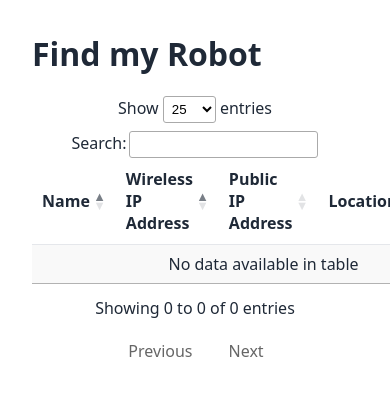
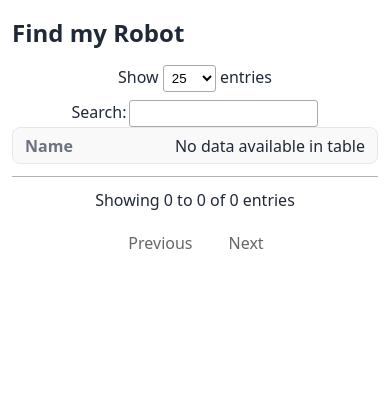
Before and after one commit to LCAS/find-my-robot, a Flask app: page / in a window 390 px wide; the page is wider, and only the part inside the window is pictured. Shown: the top 396 px of that part. Run offline with Flask 3, Linux system fonts and the light colour scheme; data that the repository does not hold is empty; some libraries are stand-ins or nearby versions.

Commit message:
Make web app mobile responsive
Agent-Logs-Url: https://github.com/LCAS/find-my-robot/sessions/1ad9612f-a35d-43f2-a147-20e27ffbb914

Co-authored-by: cooperj <28831674+cooperj@users.noreply.github.com>

```diff
--- a/static/style.css
+++ b/static/style.css
@@ -85,3 +85,46 @@ table.dataTable > tbody > tr.row-green > * { background-color: color-mix(in srgb
 table.dataTable > tbody > tr.row-orange > * { background-color: color-mix(in srgb, var(--orange) 25%, transparent); }
 table.dataTable > tbody > tr.row-red > * { background-color: color-mix(in srgb, var(--red) 25%, transparent); }
 table.dataTable > tbody > tr.row-grey > * { background-color: color-mix(in srgb, var(--grey) 25%, transparent); }
+
+/* Mobile: smaller margins, stacked controls, one card per robot */
+@media (max-width: 640px) {
+  body { margin: 0.75rem; }
+  h1 { font-size: 1.5rem; }
+
+  div.dt-container .dt-layout-row { flex-direction: column; align-items: stretch; gap: 0.5rem; }
+  div.dt-container .dt-search input { width: 70%; }
+  div.dt-container .dt-paging { text-align: center; }
+
+  table.dataTable thead { display: none; }
+  table.dataTable, table.dataTable tbody, table.dataTable tr, table.dataTable td {
+    display: block;
+    width: 100%;
+    box-sizing: border-box;
+  }
+  table.dataTable > tbody > tr {
+    margin-bottom: 0.75rem;
+    border: 1px solid var(--border);
+    border-radius: 0.5rem;
+    overflow: hidden;
+  }
+  table.dataTable > tbody > tr > td {
+    display: flex;
+    justify-content: space-between;
+    gap: 1rem;
+    padding: 0.4rem 0.75rem;
+    text-align: right;
+    word-break: break-word;
+    border: 0;
+  }
+  table.dataTable > tbody > tr > td::before {
+    font-weight: 600;
+    text-align: left;
+    flex: none;
+    color: var(--muted);
+  }
+  table.dataTable > tbody > tr > td:nth-child(1)::before { content: "Name"; }
+  table.dataTable > tbody > tr > td:nth-child(2)::before { content: "Wireless IP"; }
+  table.dataTable > tbody > tr > td:nth-child(3)::before { content: "Public IP"; }
+  table.dataTable > tbody > tr > td:nth-child(4)::before { content: "Location"; }
+  table.dataTable > tbody > tr > td:nth-child(5)::before { content: "Last Ping"; }
+}
```
